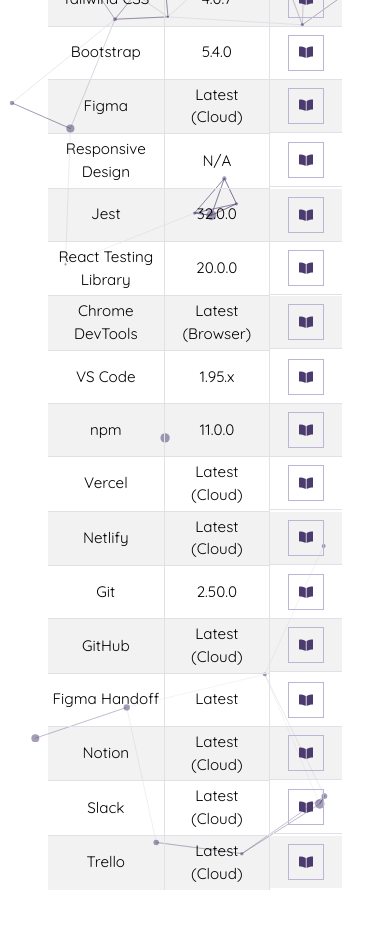
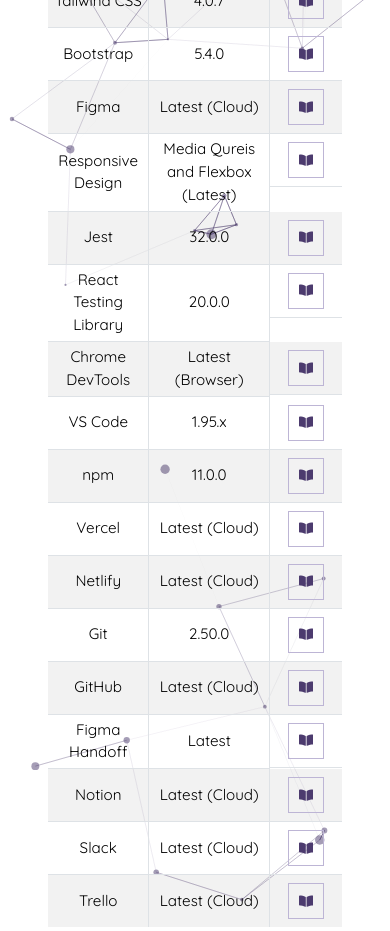
Before and after one commit to alymehroz512/alimehroz-portfolio, a React (Vite) app: page /devtools in a window 390 px wide. Shown: the part 920-1851 px from the top of the page. Built offline with nearby package versions, Linux system fonts and the light colour scheme.

Commit message:
Set the responsive design version which was missing in devtools page

```diff
--- a/src/pages/DevTools.jsx
+++ b/src/pages/DevTools.jsx
@@ -111,7 +111,7 @@
   {
     name: "Responsive Design",
     description: "Adapting layouts for various devices",
-    version: "N/A",
+    version: "Media Qureis and Flexbox (Latest)",
     docUrl:
       "https://developer.mozilla.org/en-US/docs/Web/Progressive_web_apps/Responsive/responsive_design",
   },
```
